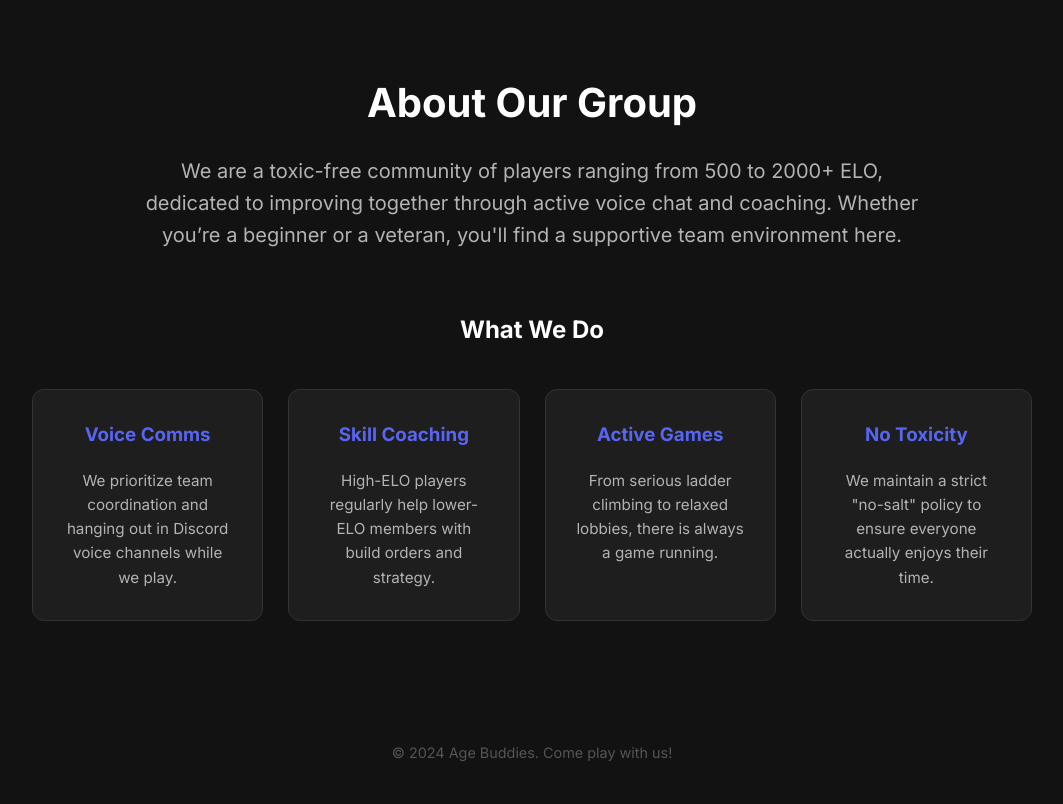
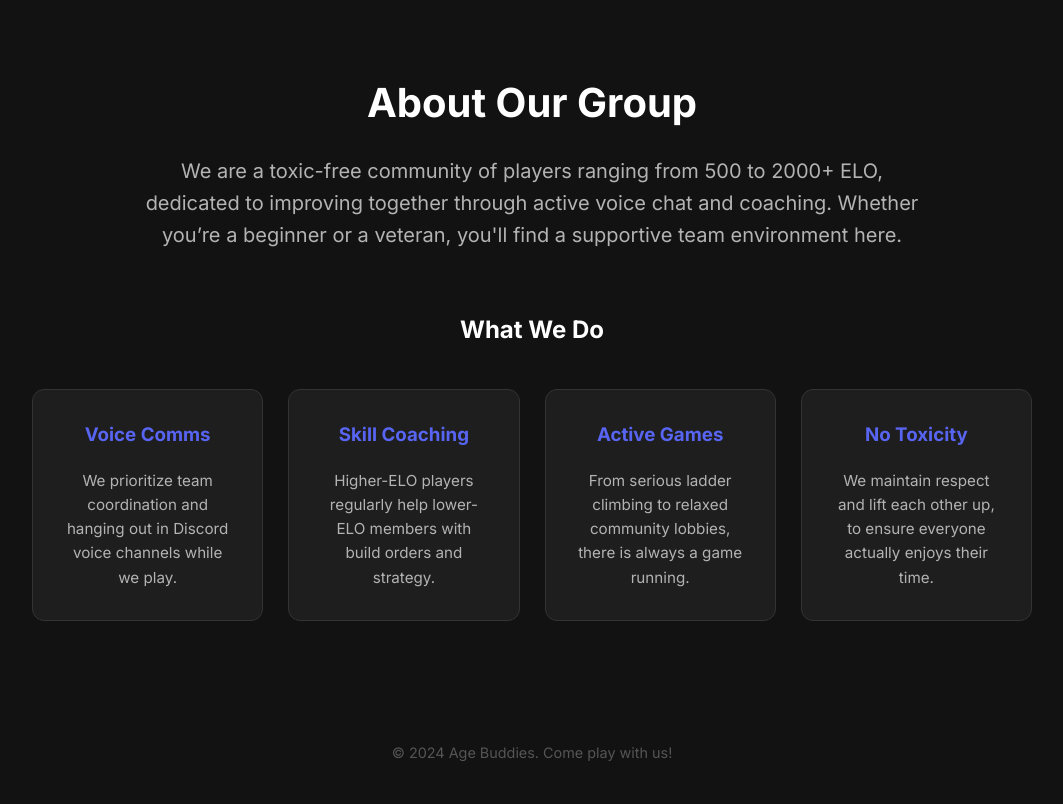
Before and after one commit to iamnotjason/agebuddies, a plain HTML site: page refresh.html in a window 1280 px wide. Shown: the part 646-1450 px from the top of the page, without its empty margins (108-1171 px from the left). Drawn offline with Linux system fonts and the light colour scheme.

Commit message:
Update refresh.html

```diff
--- a/refresh.html
+++ b/refresh.html
@@ -28,9 +28,9 @@
             padding: 100px 20px;
             text-align: center;
             background: linear-gradient(rgba(0,0,0,0.7), rgba(0,0,0,0.7)),
-                        url('https://images.unsplash.com/photo-1542751371-adc38448a05e?auto=format&fit=crop&q=80&w=2070'); /* Placeholder gaming bg */
+                        url('./chrome_xJD0t0XD0E.png');
             background-size: cover;
-            background-position: center;
+            background-position: right;
             border-bottom: 4px solid var(--discord-color);
         }
 
@@ -181,15 +181,15 @@
             </div>
             <div class="feature-card">
                 <h3>Skill Coaching</h3>
-                <p>High-ELO players regularly help lower-ELO members with build orders and strategy.</p>
+                <p>Higher-ELO players regularly help lower-ELO members with build orders and strategy.</p>
             </div>
             <div class="feature-card">
                 <h3>Active Games</h3>
-                <p>From serious ladder climbing to relaxed lobbies, there is always a game running.</p>
+                <p>From serious ladder climbing to relaxed community lobbies, there is always a game running.</p>
             </div>
             <div class="feature-card">
                 <h3>No Toxicity</h3>
-                <p>We maintain a strict "no-salt" policy to ensure everyone actually enjoys their time.</p>
+                <p>We maintain respect and lift each other up, to ensure everyone actually enjoys their time.</p>
             </div>
         </div>
     </div>
```
